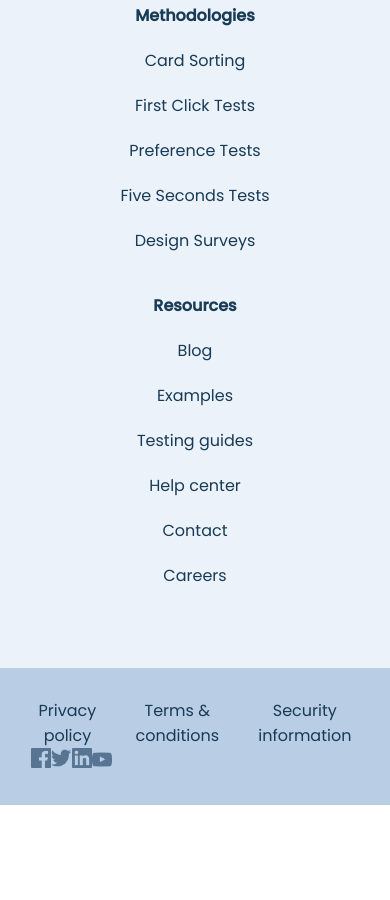
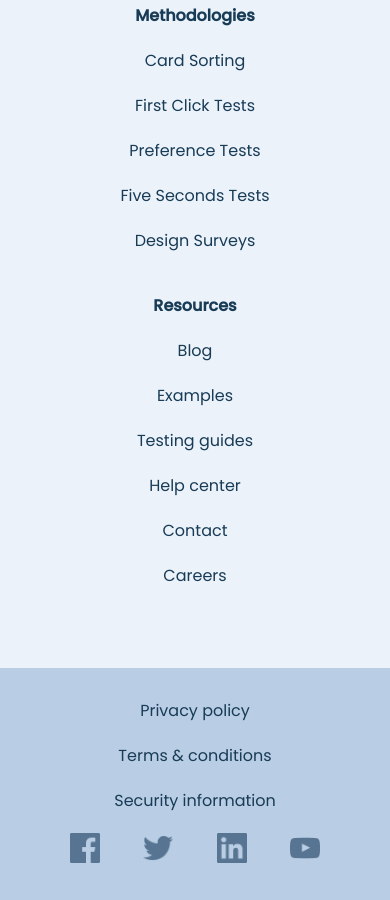
Before and after one commit to Deepak-Kumar-Behera/Usability-Hub-Clone, a plain HTML site: page index.html in a window 390 px wide. Shown: the part 7946-8846 px from the top of the page. Before the commit the page ends 8751 px from the top, so only its background shows below. Drawn offline with Linux system fonts and the light colour scheme.

Commit message:
Changes in sub-footer section of media query
Change made in media query due to changes in sub-footer to make it more responsive.

```diff
--- a/media-queries.css
+++ b/media-queries.css
@@ -66,7 +66,8 @@
         min-width: calc(50% - 10px);
     }
 
-    .big-features-container, #second-big-feature {
+    .big-features-container,
+    #second-big-feature {
         flex-direction: column;
     }
 
@@ -86,6 +87,24 @@
 
     .link-column {
         align-items: center;
+    }
+
+    .sub-footer-container {
+        flex-direction: column;
+    }
+
+    .sub-footer-container img {
+        width: 30px;
+    }
+
+    .sub-footer-text {
+        justify-content: space-evenly;
+    }
+
+    .sub-footer-icons {
+        justify-content: center;
+        gap: 40px;
+        margin-top: 20px;
     }
 }
 
@@ -119,4 +138,14 @@
     .examples-card {
         width: 100%;
     }
+
+    .sub-footer-text {
+        flex-direction: column;
+    }
+
+    .sub-footer-icons {
+        justify-content: center;
+        gap: 33%;
+        min-width: 40%;
+    }
 }
```
